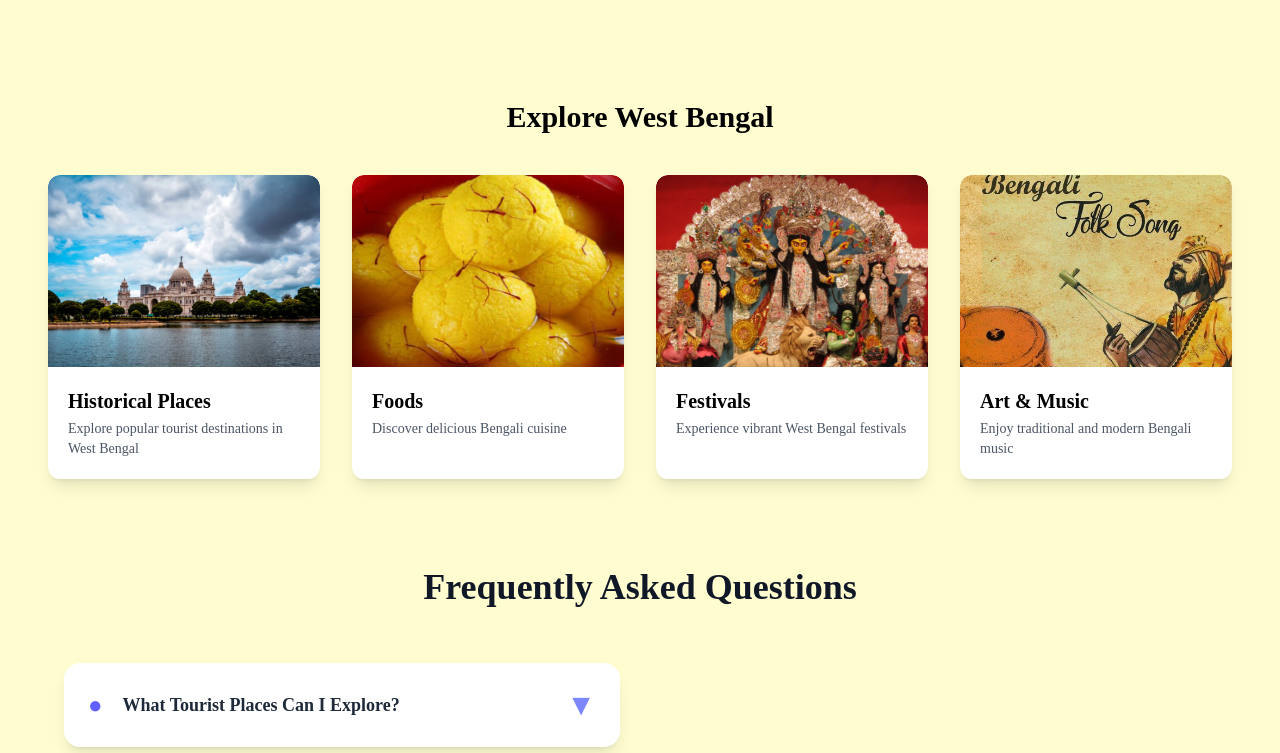
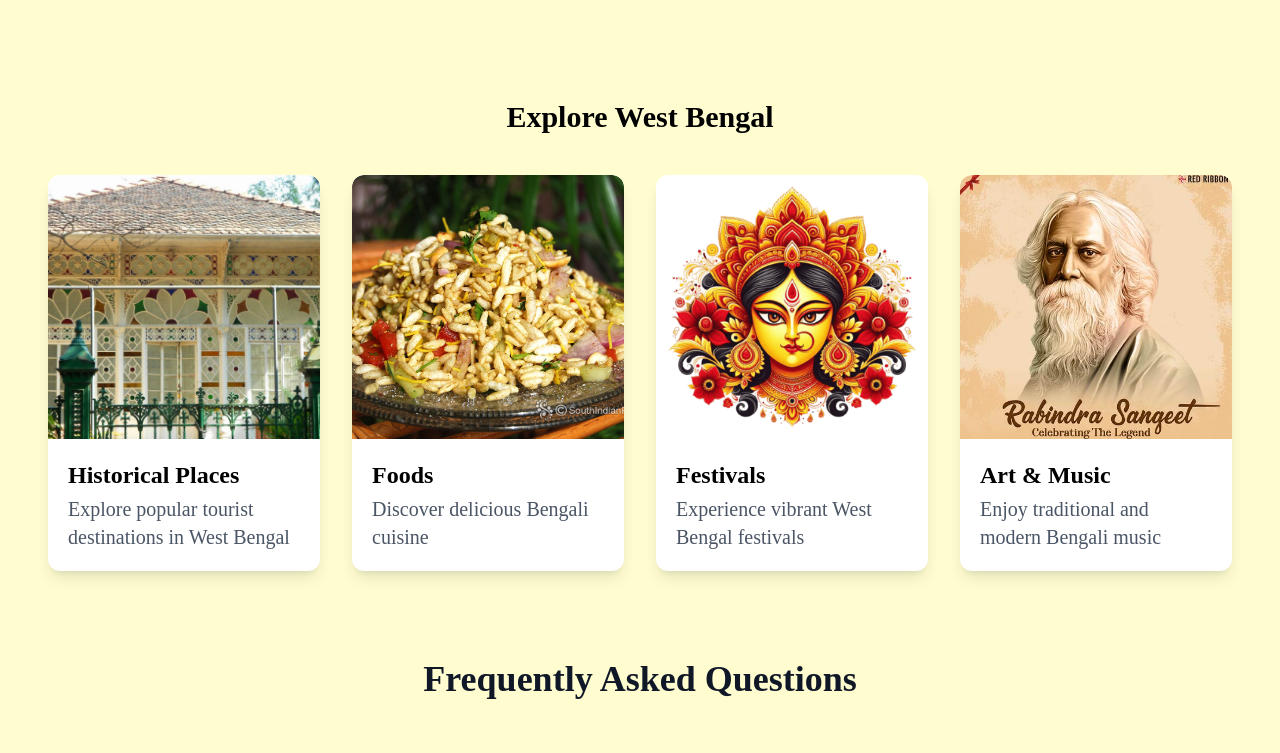
Before and after one commit to Soumyosish/BengalFusion, a React (Vite) app in the folder frontend/: page / in a window 1280 px wide. Shown: the part 2000-2753 px from the top of the page. Built offline with nearby package versions, Linux system fonts and the light colour scheme; a web font is replaced by a local one.

Commit message:
modified website

```diff
--- a/frontend/src/components/AboutUs.jsx
+++ b/frontend/src/components/AboutUs.jsx
@@ -75,7 +75,7 @@ export default function AboutUs() {
 
       <div className="mt-12 md:mt-16 text-center" data-animate="right">
         <p className="text-black/80 md:text-2xl max-w-3xl mx-auto">
-          Bengal Fusion is your gateway to understanding the harmony of heritage and modernity that defines Bengal. Whether you are a traveler, a curious food lover, a culture explorer, or someone longing for the flavors of home, our site welcomes you to experience the true spirit of Bengal—all in one place.
+          Bengal Fusion is your gateway of understanding the harmony of heritage and modernity that defines Bengal. Whether you are a traveler, a curious food lover, a culture explorer, or someone longing for the flavors of home, our site welcomes you to experience the true spirit of Bengal—all in one place.
         </p>
       </div>
 
--- a/frontend/src/components/CircularTestimonials.jsx
+++ b/frontend/src/components/CircularTestimonials.jsx
@@ -169,13 +169,13 @@ const CircularTestimonials = ({
               transition={{ duration: 0.3, ease: "easeInOut" }}
             >
               <h3
-                className="font-bold mb-1"
+                className="font-bold mb-1 text-2xl"
                 style={{ color: colorName, fontSize: fontSizeName }}
               >
                 {activeTestimonial.name}
               </h3>
               <p
-                className="mb-4 text-lg"
+                className="mb-4 text-xl"
                 style={{ color: colorDesignation, fontSize: fontSizeDesignation }}
               >
                 {activeTestimonial.designation}
--- a/frontend/src/components/FaqsSection.jsx
+++ b/frontend/src/components/FaqsSection.jsx
@@ -17,34 +17,32 @@ const FaqsSection = () => {
 
   const faqs = [
   {
-      question: "What Tourist Places Can I Explore?",
-      answer:
-        "Bengal Fusion showcases top attractions including the Sundarbans, Darjeeling, Victoria Memorial, and other must-visit destinations in West Bengal."
+    question: "What are some famous tourist places to visit in West Bengal?",
+    answer: "West Bengal offers diverse attractions including the Sundarbans mangrove forest, the hill station Darjeeling, colonial heritage at Victoria Memorial, Marble Palace in Kolkata, and ancient temples across the region."
   },
   {
-      question: "What Foods Are Featured?",
-      answer:
-        "Discover Bengal's rich culinary heritage with dishes like Rosogolla, Fish Curry, and Mishti Doi featured on the site."
+    question: "What types of Bengali food can I explore on this site?",
+    answer: "Discover a variety of local cuisines such as Rosogolla, Mishti Doi (sweetened yogurt), Shorshe Ilish (Hilsa fish in mustard sauce), Kolkata Biryani, and popular street foods like Jhalmuri and Egg Rolls."
   },
   {
-      question: "Which Festivals Are Covered?",
-      answer:
-        "Learn about Durga Puja, Poila Boishakh, Diwali, and many other vibrant cultural festivals celebrated across Bengal."
+    question: "Does the site include information on Bengali art and crafts?",
+    answer: "Yes, the site features traditional arts like Terracotta craft from Bankura, Kantha embroidery, Dokra metal craft, and Sholapith decorations widely used during festivals."
   },
   {
-      question: "What Cultural Traditions Can I Discover?",
-      answer:
-        "Explore traditional arts, crafts, dance, and Bengali customs that form the heart of Bengal's cultural identity."
+    question: "Are historical and heritage sites detailed for travelers?",
+    answer: "Yes, you can find information on historical landmarks such as the Victoria Memorial, Marble Palace, and other iconic places representing Bengal’s rich history and architecture."
   },
   {
-      question: "Does The Site Highlight Bengal Music?",
-      answer:
-        "From classical Rabindra Sangeet to modern folk and contemporary music, Bengal Fusion covers a wide spectrum of musical heritage."
+    question: "When is the best time to visit historical sites in West Bengal?",
+    answer: "The best time to visit most historical places in West Bengal is from October to March when the weather is pleasant."
   },
   {
-      question: "Can I Learn About Historical Places?",
-      answer:
-        "Yes, historical sites like the Victoria Memorial, Marble Palace, and ancient temples are detailed for visitors and history buffs."
+    question: "Are there any UNESCO recognized heritage sites in West Bengal?",
+    answer: "While West Bengal has many historically significant sites, notable protected heritage sites include the Sundarbans and the Darjeeling Himalayan Railway, recognized by UNESCO."
+  },
+  {
+    question: "Which historical places in West Bengal have rich architectural significance?",
+    answer: "Sites like the Victoria Memorial (classical British architecture), Rasmancha (terracotta architecture), and the Italian-style Hazarduari Palace showcase Bengal’s rich architectural heritage."
   }
 ]
 
--- a/frontend/src/components/FeaturesSection.jsx
+++ b/frontend/src/components/FeaturesSection.jsx
@@ -1,9 +1,9 @@
 import React from "react";
 import { useNavigate } from "react-router-dom";
-import touristPlacesImg from "../assets/tourist2.webp";
-import foodsImg from "../assets/misti1.jpg";
-import festivalsImg from "../assets/durga-10.jpg";
-import musicImg from "../assets/music1.jpg"
+import touristPlacesImg from "../assets/historical14.jpeg";
+import foodsImg from "../assets/food6.jpg";
+import festivalsImg from "../assets/durga_feature.png";
+import musicImg from "../assets/art12.jpg"
 
 const categories = [
   {
@@ -40,6 +40,7 @@ const FeaturesSection = () => {
   const navigate = useNavigate();
   const handleCardClick = (category) => {
     navigate(category.path);
+    window.scrollTo({ top: 0, behavior: 'smooth' });
   };
 
   return (
@@ -61,11 +62,11 @@ const FeaturesSection = () => {
             <img
               src={image}
               alt={title}
-              className="w-full h-48 object-cover rounded-t-xl"
+              className="w-full h-66 object-cover rounded-t-xl"
             />
             <div className="p-5">
-              <h3 className="text-xl font-semibold mb-1">{title}</h3>
-              <p className="text-gray-600 text-sm">{description}</p>
+              <h3 className="text-2xl font-semibold mb-1">{title}</h3>
+              <p className="text-gray-600 text-sm text-xl">{description}</p>
             </div>
           </div>
         ))}
--- a/frontend/src/components/HeroCarousel.jsx
+++ b/frontend/src/components/HeroCarousel.jsx
@@ -1,6 +1,6 @@
 import React, { useEffect, useRef, useState } from 'react'
 import culture1 from '../assets/culture1.jpg'
-import durga10 from '../assets/durga-10.jpg'
+import durga10 from '../assets/durga.webp'
 import misti1 from '../assets/misti1.jpg'
 import tourist1 from '../assets/tourist1.webp'
 
@@ -11,7 +11,7 @@ const IMAGES = [
 	{ src: misti1, alt: 'Bengali Sweets' },
 ]
 
-export default function HeroCarousel({ autoPlayMs = 2000 }) {
+export default function HeroCarousel({ autoPlayMs = 3000 }) {
 	const [currentIndex, setCurrentIndex] = useState(0)
 	const [isPaused, setIsPaused] = useState(false)
 	const intervalRef = useRef(null)
--- a/frontend/src/components/HeroSection.jsx
+++ b/frontend/src/components/HeroSection.jsx
@@ -10,14 +10,14 @@ const HeroSection = () => {
 
         {/* Overlayed content */}
         <div className="pointer-events-none absolute inset-0 flex items-center justify-center">
-          <div className="pointer-events-auto text-center px-4 md:px-8">
+          <div className="pointer-events-auto text-center px-4 md:px-8"><br/><br/><br/><br/><br/>
             <h1 className="text-white text-5xl md:text-6xl lg:text-7xl font-extrabold leading-tight tracking-tight drop-shadow-[0_6px_22px_rgba(0,0,0,0.75)]">
               Welcome to BengalFusion
             </h1>
             <p className="mt-5 md:mt-7 max-w-5xl mx-auto text-2xl md:text-3xl lg:text-4xl text-white drop-shadow-[0_3px_14px_rgba(0,0,0,0.8)]">
               Explore the rich culture, cuisine, music, and heritage of Bengal through visuals.
             </p>
-            <br/><br/><br/><br/><br/><br/><br/><br/><br/>
+            <br/><br/><br/><br/><br/>
             <div className="mt-7 md:mt-10 md:text-1xl lg:text-2xl flex items-center justify-center gap-4">
               <button className="px-6 py-3 md:px-8 md:py-4 rounded-2xl border border-white/70 text-white font-semibold bg-white/10 hover:bg-white/20 transition">
                 Explore Now
--- a/frontend/src/pages/ArtPage.jsx
+++ b/frontend/src/pages/ArtPage.jsx
@@ -143,7 +143,7 @@ export default function MusicPage() {
   return (
     <main className="py-10 px-4 md:px-12"><br/><br/>
       <h1 className="text-3xl font-bold mb-6 text-center">Art & Music</h1>
-      <p className="text-center text-gray-700 max-w-3xl mx-auto">
+      <p className="text-center text-gray-700 max-w-3xl mx-auto text-2xl">
         Enjoy traditional and modern Bengali music, from Rabindra Sangeet to Baul folk, and more.
       </p>
       <div className="flex flex-wrap justify-center items-start gap-4">
```
Also changed, not shown: frontend/src/components/Testimonials.jsx (+6 -6 lines), frontend/src/assets/durga.webp (added), frontend/src/assets/durga_feature.png (added). Lines whose indentation alone changed are shown as unchanged.
